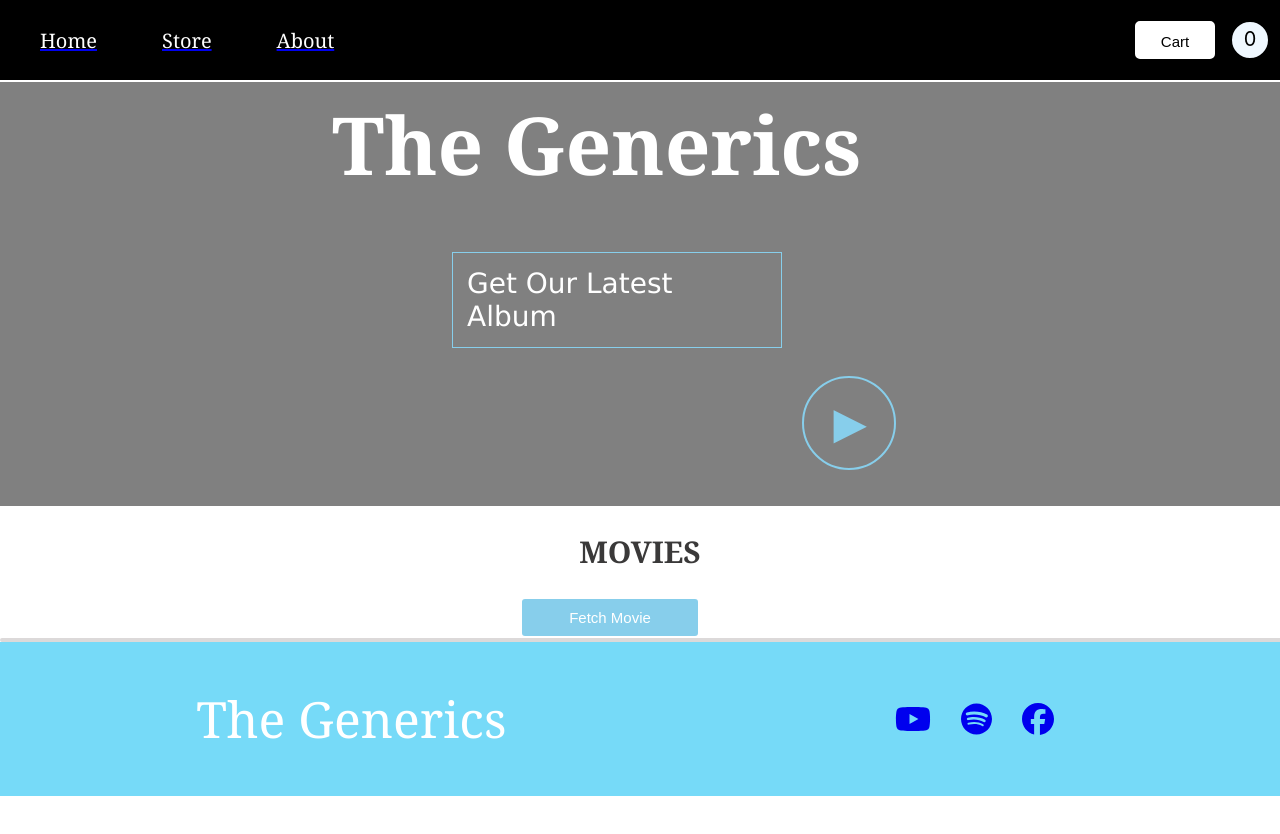
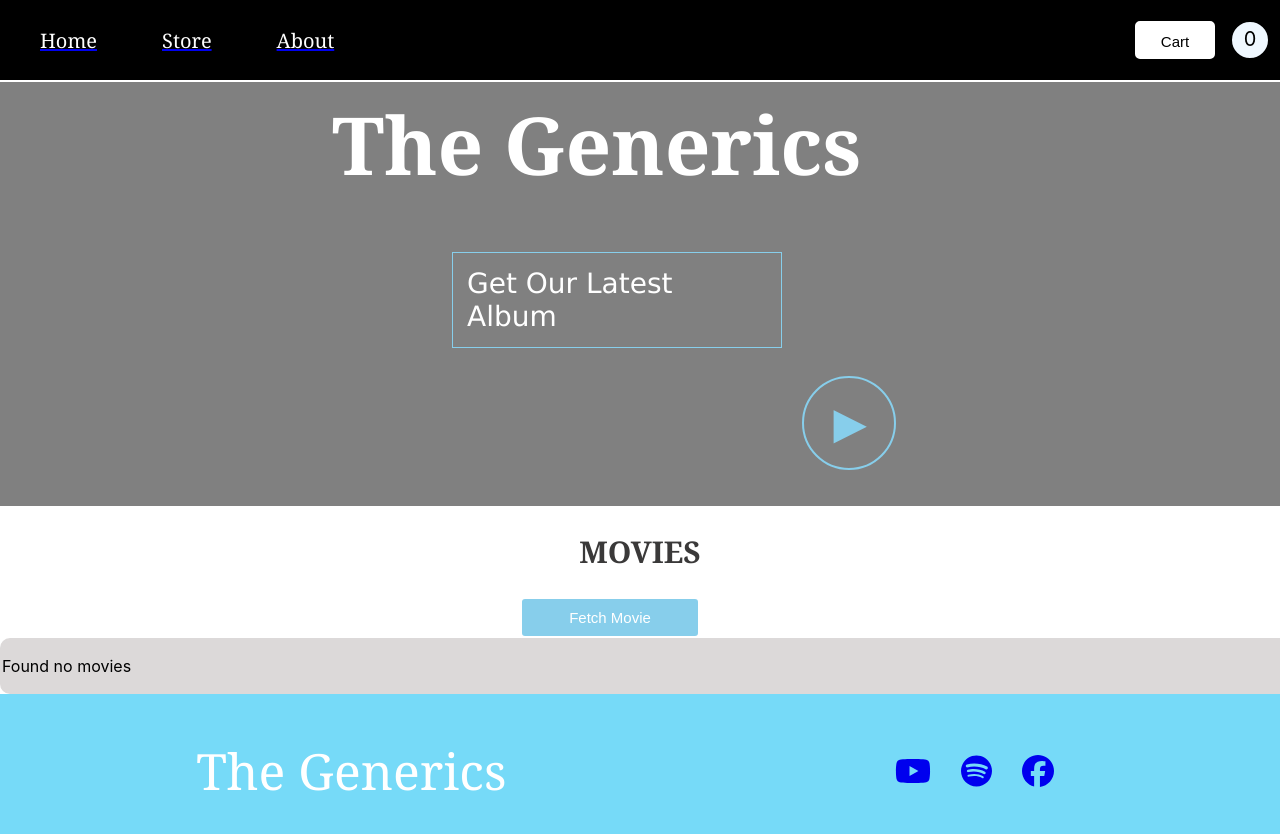
Before and after one commit to udaykumardl/ecommerce-website1, a React (Create React App) app: page /home in a window 1280 px wide. Shown: the top 834 px of the page. Before the commit the page ends 800 px from the top, so only its background shows below. Built offline with nearby package versions, Linux system fonts and the light colour scheme.

Commit message:
Loading the application

```diff
--- a/src/Components/MovieData/MovieData.js
+++ b/src/Components/MovieData/MovieData.js
@@ -3,8 +3,11 @@
 
 const MovieData =() =>{
     const [movies ,setMovies] =useState ([])
+    const [isLoading, setIsLoading]=useState(false)
 
     async function fetchMoviesHandler() {
+        try{
+        setIsLoading(true)
         const response= await fetch('https://swapi.dev/api/films/')
          const data= await response.json()
 
@@ -14,10 +17,14 @@
                     title:movieData.title,
                     openingText:movieData.opening_crawl,
                     releaseDate:movieData.release_date
-                }
-            ))
+                }))
+
             setMovies(transformedMovies);
-
+            setIsLoading(false)
+        }
+            catch (error) {
+                console.error('Error fetching movies:', error);
+            }
         }
 
 
@@ -26,7 +33,7 @@
         <button className={classes.button} onClick={fetchMoviesHandler}>Fetch Movie</button>
 
             <div className={classes.maindiv}>
-                {movies.map((movie, index) => (
+                {!isLoading && movies.length>0 &&  movies.map((movie, index) => (
                     <div className={classes.item} key={index}>
                         <div className={classes.innerdiv}>
                             <h3 className={classes.place}>{movie.title}</h3>
@@ -37,6 +44,8 @@
                         <td><button>BUY TICKETS</button></td>
                     </div>
                 ))}
+                {!isLoading && movies.length===0 && <p>Found no movies</p>}
+                {isLoading && <p>Loading ...</p>}
             </div>
 
     </div>
@@ -46,54 +55,3 @@
 }
 
 export default MovieData;
-
-
-
-// import React, { useState } from 'react';
-// import classes from './MovieData.module.css';
-
-// const MovieData = () => {
-//     const [movies, setMovies] = useState([]);
-
-//     async function fetchMovieHandler() {
-//         try {
-//             const response = await fetch('https://swapi.dev/api/films/');
-//             const data = await response.json();
-
-//             const transformedMovies = data.results.map(movieData => ({
-//                 id: movieData.episode_id,
-//                 title: movieData.title,
-//                 openingText: movieData.opening_crawl,
-//                 releaseDate: movieData.release_date
-//             }));
-
-//             setMovies(transformedMovies);
-//         } catch (error) {
-//             console.error('Error fetching movies:', error);
-//         }
-//     }
-
-//     return (
-//         <div>
-//             <button className={classes.button} onClick={fetchMovieHandler}>Fetch Movie</button>
-
-
-//                 <div className={classes.maindiv}>
-//                     {movies.map((movie, index) => (
-//                         <div className={classes.item} key={index}>
-//                             <div className={classes.innerdiv}>
-//                               <h3 className={classes.place}>{movie.title}</h3>
-//                             <h5 className={classes.date}>Release Date:{movie.releaseDate}</h5>
-//                             </div>
-
-//                             <td className={classes.city}>{movie.openingText}</td><br/>
-//                             <td><button>BUY TICKETS</button></td>
-//                         </div>
-//                     ))}
-//                 </div>
-
-//         </div>
-//     );
-// }
-
-// export default MovieData;
```
